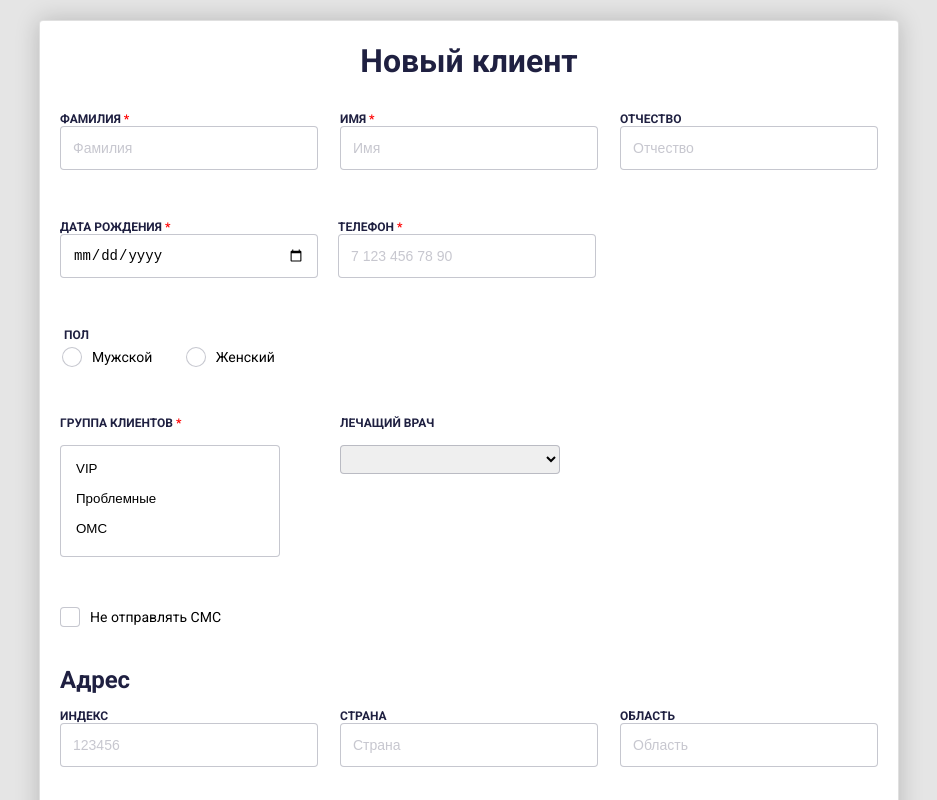
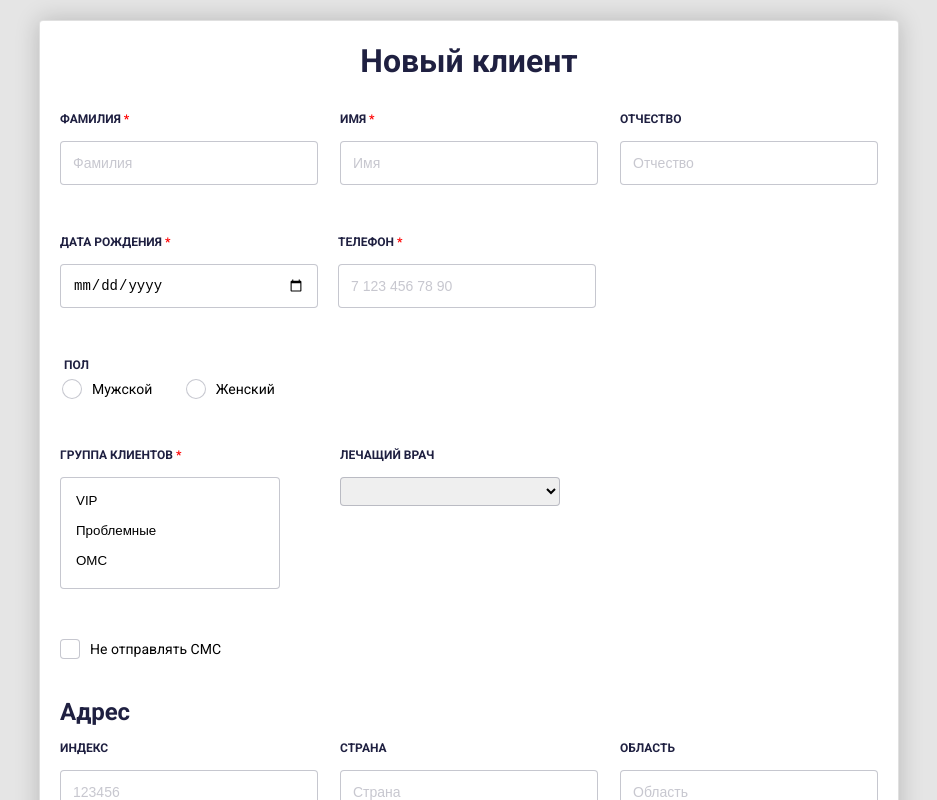
Before and after one commit to mefistodevelop/vue-form, a Vue app: page / in a window 1280 px wide. Shown: the top 800 px of the page, without its empty margins (171-1108 px from the left). Built offline with nearby package versions, Linux system fonts and the light colour scheme.

Commit message:
refactor: improve displaying of required warning

```diff
--- a/src/components/FormField.vue
+++ b/src/components/FormField.vue
@@ -2,7 +2,7 @@
   <div class="form-field">
     <label class="form-field__label">
      <span class="form-field__label-header">
-        {{ label }}
+        <span class="form-field__label-text">{{ label }}</span>
         <span class="form-field__star" v-if="required">*</span>
         <small class="form-field__error" v-if="v.$error && !v.$required" >
           Это поле обязательно для заполнения
@@ -87,12 +87,16 @@
       flex-wrap: wrap;
     }
 
+    &__label-text {
+      @include label-text;
+    }
+
     &__star {
       @include required-mark;
     }
 
     &__error {
-      color: #ff0000;
+      @include required-warning;
     }
 
     &__input {
--- a/src/components/GenderRadio.vue
+++ b/src/components/GenderRadio.vue
@@ -29,7 +29,7 @@
 
     &__legend {
       @include field-label;
-      margin-bottom: .5rem;
+      margin-bottom: .7rem;
     }
 
     &__label {
--- a/src/components/PhoneField.vue
+++ b/src/components/PhoneField.vue
@@ -2,7 +2,7 @@
   <div class="phone-field">
     <label class="phone-field__label">
      <span class="phone-field__label-header">
-        {{ label }}
+        <span class="phone-field__label-text">{{ label }}</span>
         <span class="phone-field__star" v-if="required">*</span>
         <small class="phone-field__error" v-show="v.$error && !v.$required">
           Это поле обязательно для заполнения
@@ -89,12 +89,16 @@
       flex-wrap: wrap;
     }
 
+    &__label-text {
+      padding-bottom: 1.5rem;
+    }
+
     &__star {
       @include required-mark;
     }
 
     &__error {
-      color: #ff0000;
+      @include required-warning;
     }
 
     &__input {
```
